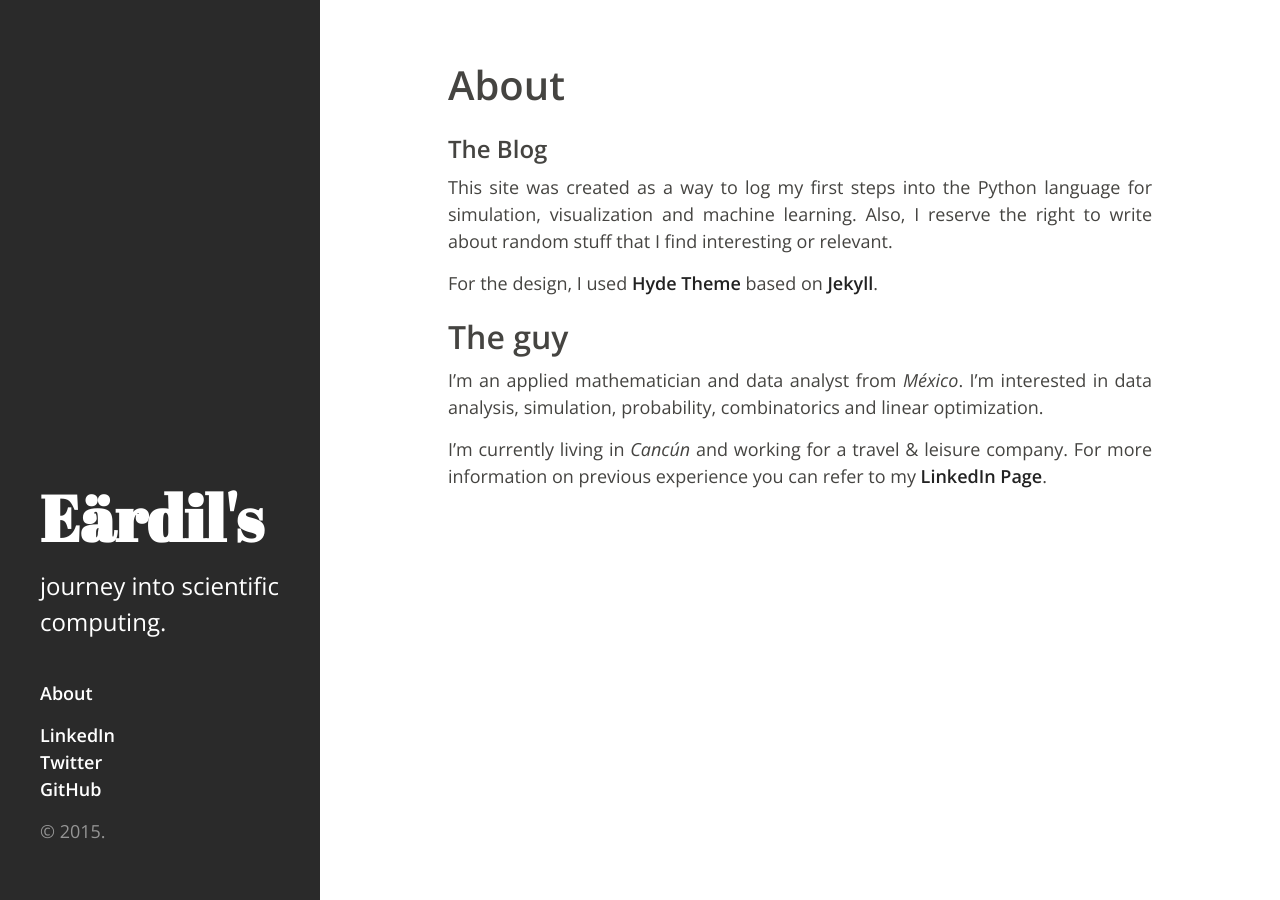
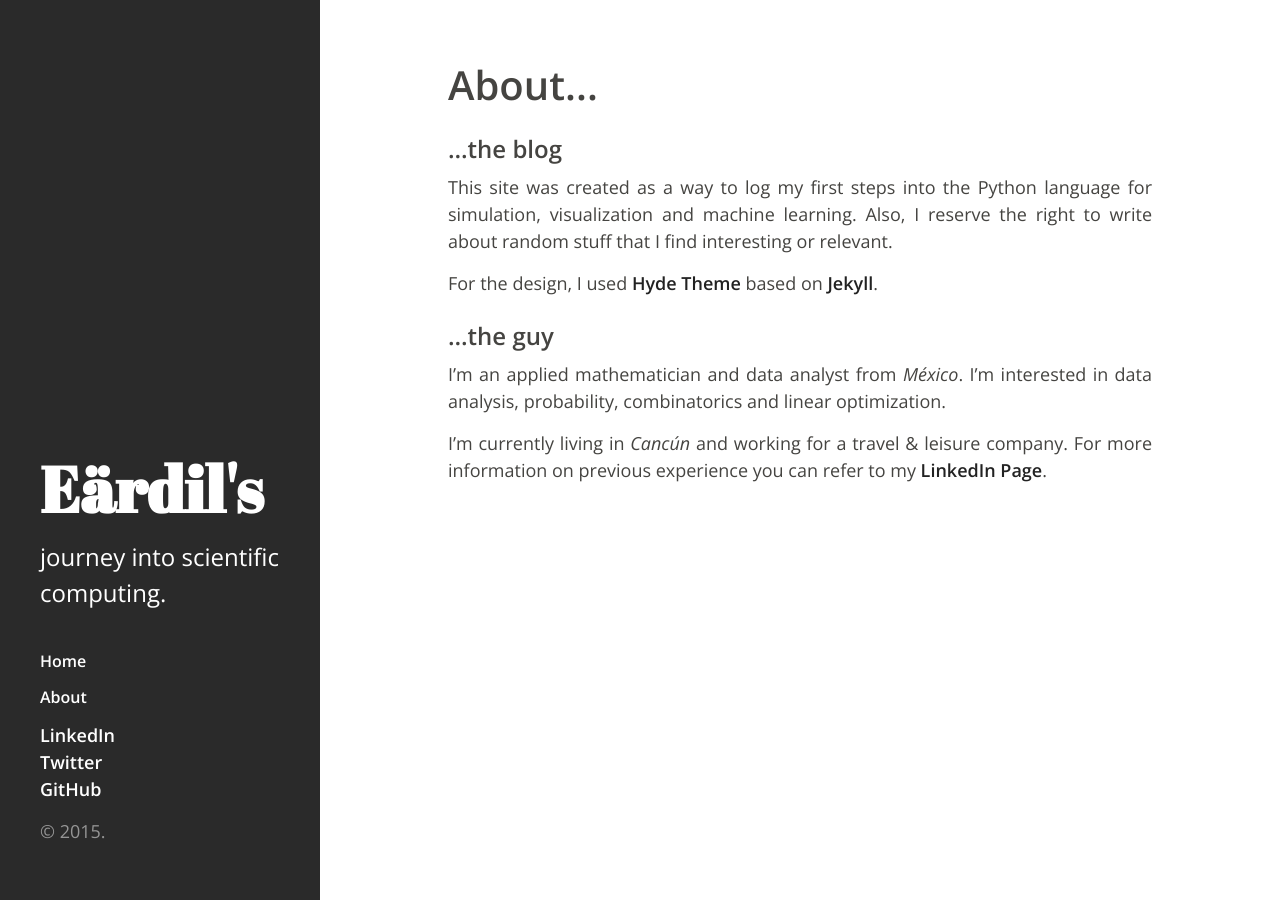
Before and after one commit to eardil/eardil.github.io, a Jekyll site: the page built from about.md, in a window 1280 px wide. Built offline with Jekyll 4.4.1, drawn with Linux system fonts in a browser that asks for light colours; Markdown is read by kramdown in place of the engine named in the settings.

Commit message:
Detalles 1

```diff
--- a/_layouts/default.html
+++ b/_layouts/default.html
@@ -12,8 +12,11 @@
 
         <div class="colophon">
           <ul class="colophon-links">
+		  <li>
+              <a href="http://eardil.github.io"><h4>Home</h4></a>
+            </li>
 			<li>
-              <a href="http://eardil.github.io/about/">About</a>
+              <a href="http://eardil.github.io/about/"><h5>About</h5></a>
             </li>
 			<p></p>
 			<li>
--- a/about.md
+++ b/about.md
@@ -1,15 +1,15 @@
 ---
 layout: page
-title: About
+title: About...
 ---
 
-### The Blog
+### ...the blog
 This site was created as a way to log my first steps into the Python language for simulation, visualization and machine learning. Also, I reserve the right to write about random stuff that I find interesting or relevant.
 
 For the design, I used [Hyde Theme](http://mdo.github.io/hyde) based on [Jekyll](http://jekyllrb.com).
 
-## The guy
+### ...the guy
 
-I'm an applied mathematician and data analyst from *México*. I'm interested in data analysis, simulation, probability, combinatorics and linear optimization.
+I'm an applied mathematician and data analyst from *México*. I'm interested in data analysis, probability, combinatorics and linear optimization.
 
 I'm currently living in *Cancún* and working for a travel & leisure company. For more information on previous experience you can refer to my [LinkedIn Page](https://www.linkedin.com/in/isimonin).
```
